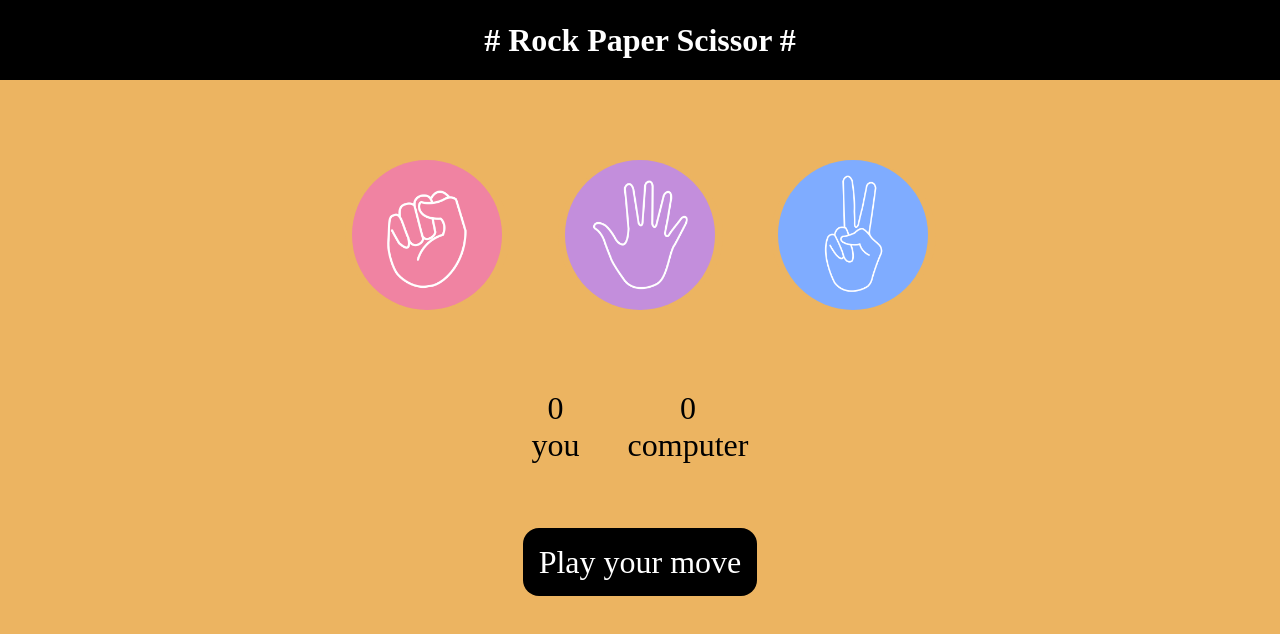
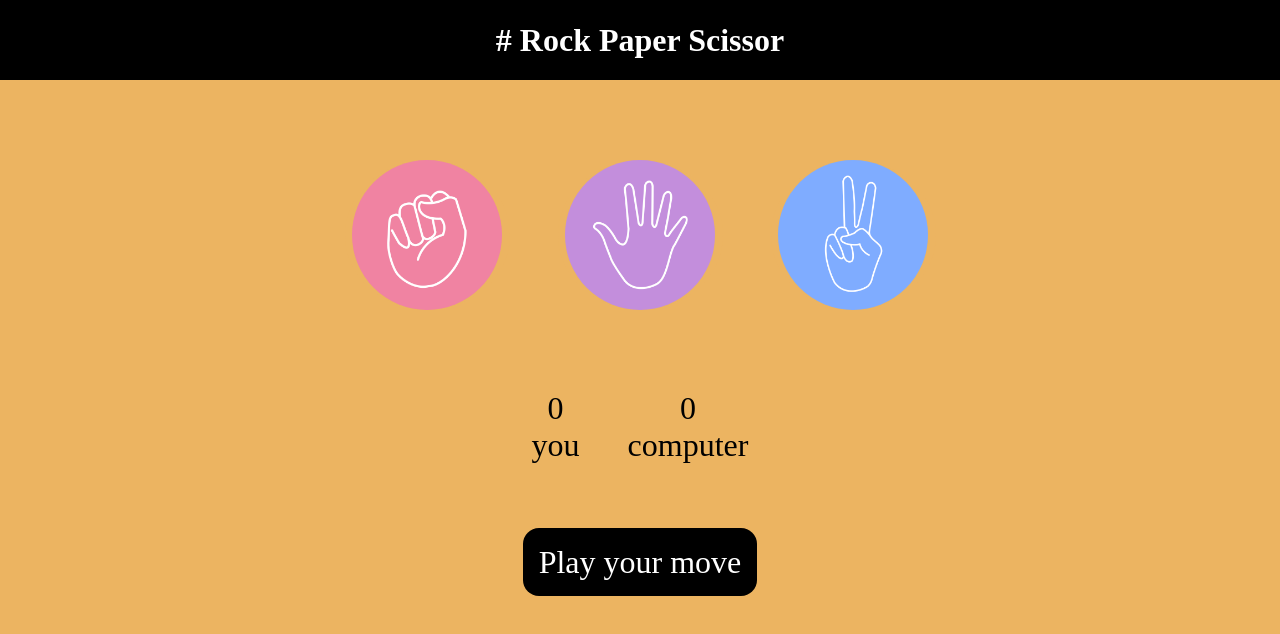
Before and after one commit to riteshvishwambhare/store_paper, a plain HTML site: page index.html in a window 1280 px wide. Drawn offline with Linux system fonts and the light colour scheme.

Commit message:
Update index.html

```diff
--- a/index.html
+++ b/index.html
@@ -7,7 +7,7 @@
     <link rel="stylesheet" href="style.css">
 </head>
 <body>
-    <h1># Rock Paper Scissor #</h1>
+    <h1># Rock Paper Scissor </h1>
     <div class="choices">
         <div class="choice" id="rock">
             <img src="rock.png" id="rock">
```
